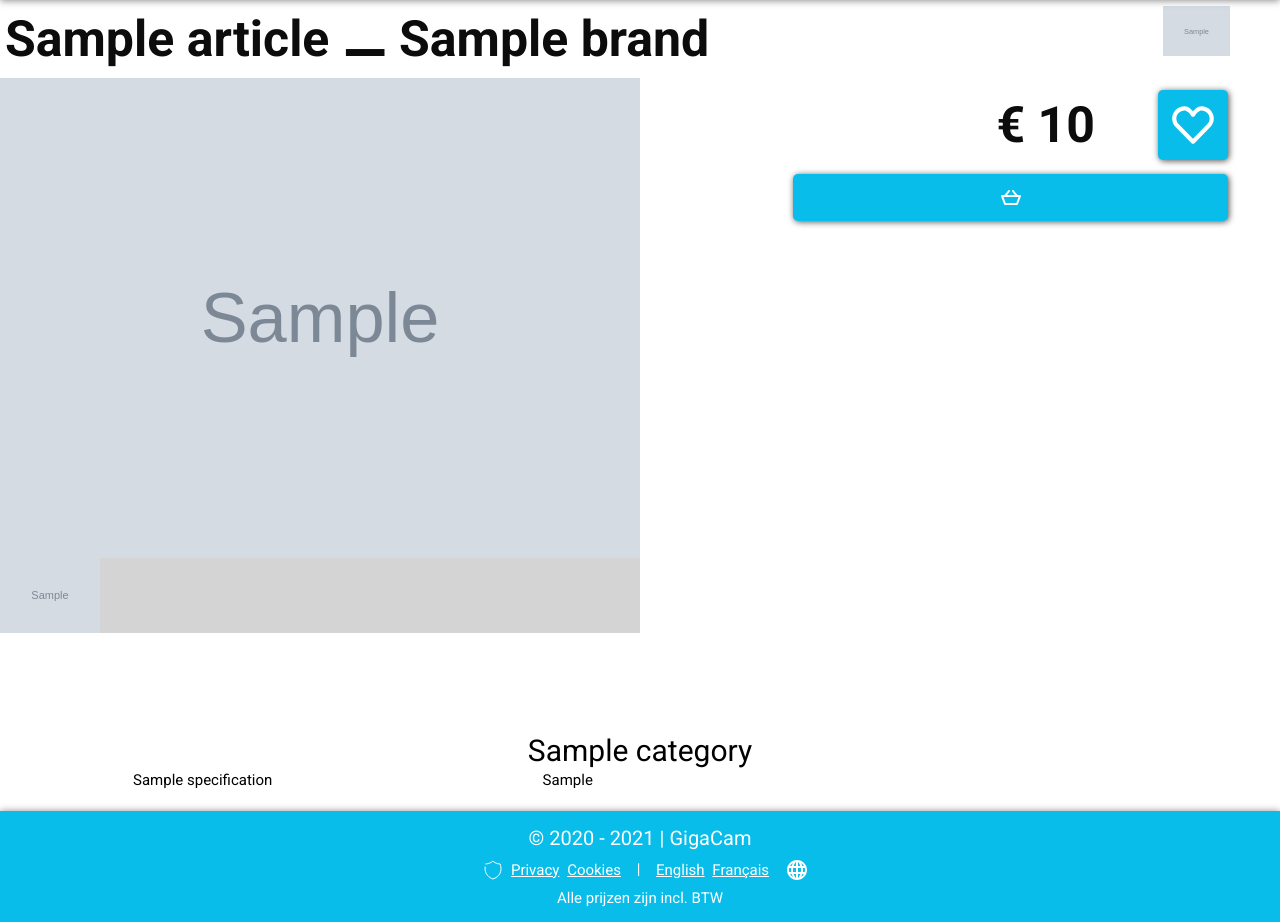
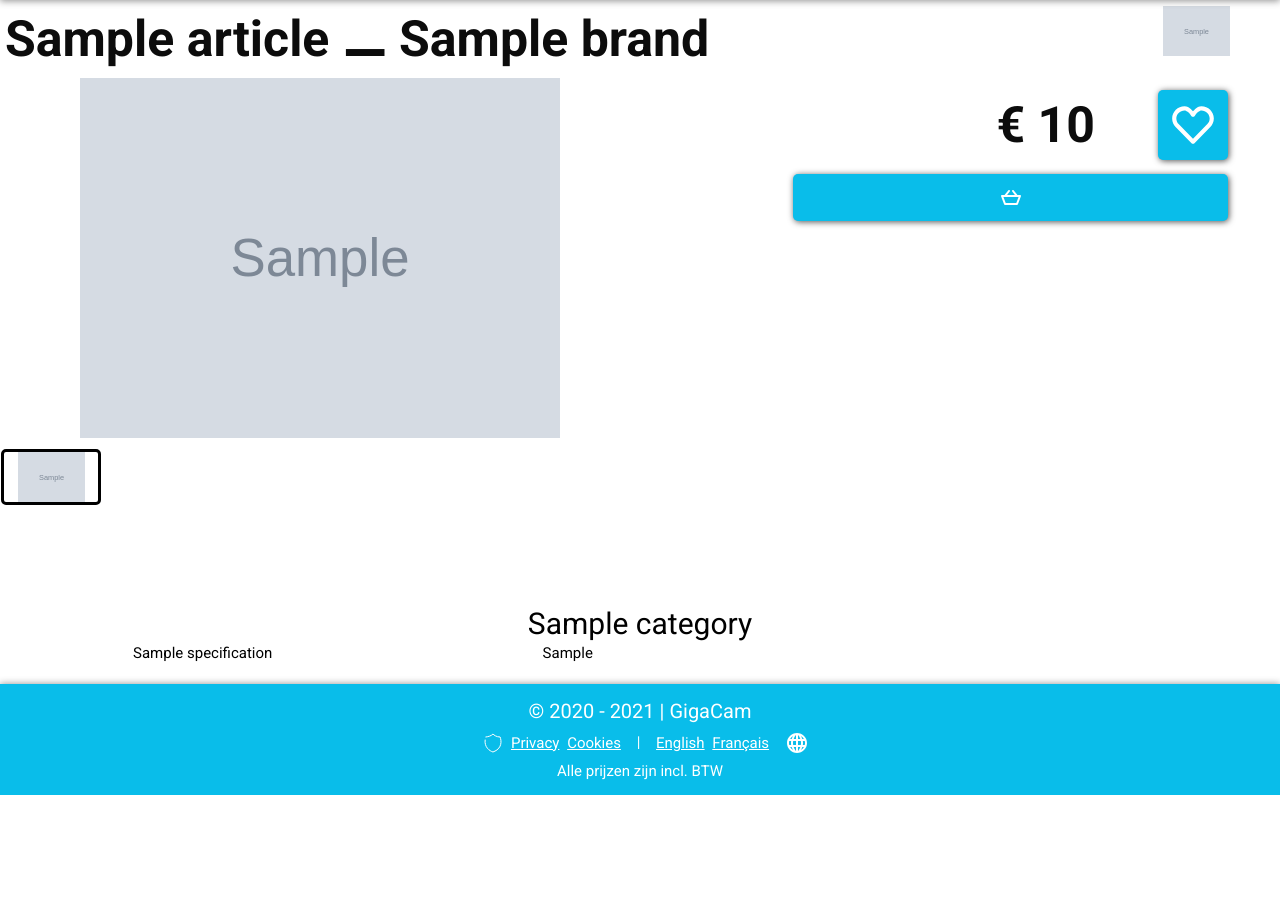
Before and after one commit to LanderVanlaer/webshop-gip-6INF, a PHP site: a page that uses src/article/index.php in a window 1280 px wide. Shown: the part 66-988 px from the top of the page. After the commit the page ends 861 px from the top, so only its background shows below. Run offline with PHP 8.4, Linux system fonts and the light colour scheme; tables that the repository leaves empty hold one stand-in row (values such as "Sample post"); grey boxes marked "Sample" are stand-in pictures; style sheets or scripts are compiled from the project's sources.

Commit message:
Fix thumbnail Images

```diff
--- a/src/article/index.php
+++ b/src/article/index.php
@@ -93,24 +93,18 @@
         </div>
         <div class="product-top">
             <div class="images">
-                <ul class="big-images">
-                    <?php
-                        foreach ($product["img"] as $i => $src) {
-                            if ($i == 0)
-                                echo "<li> <img class='active' src=\"$src\" alt=\"{$product["name"]} $i\"> </li>";
-                            else
-                                echo "<li> <img src=\"$src\" alt=\"{$product["name"]} $i\"> </li>";
-                        }
-                    ?>
-                </ul>
+                <div id="big-image" style='background-image: url("<?= $product['img'][0] ?>")'></div>
                 <div class="images-thumbnails">
                     <ul>
                         <?php
                             foreach ($product["img"] as $i => $src) {
-                                if ($i == 0)
-                                    echo "<li class='active'> <img src=\"$src\" alt=\"{$product["name"]} $i\"> </li>";
-                                else
-                                    echo "<li> <img src=\"$src\" alt=\"{$product["name"]} $i\"> </li>";
+                                if ($i == 0) {
+                                    /** @noinspection CssUnknownTarget */
+                                    echo "<li  class='active' style='background-image: url(\"$src\")'></li>";
+                                } else {
+                                    /** @noinspection CssUnknownTarget */
+                                    echo "<li style='background-image: url(\"$src\")'></li>";
+                                }
                             }
                         ?>
                     </ul>
--- a/src/css/article.scss
+++ b/src/css/article.scss
@@ -36,43 +36,40 @@
         }
 
         .images {
-            background: #00000020;
 
-            ul.big-images {
-                li {
-                    list-style: none;
-
-                    img {
-                        width: 100%;
-                        display: none;
-
-                        &.active {
-                            display: block;
-                        }
-                    }
-                }
+            #big-image {
+                display: block;
+                width: 100%;
+                aspect-ratio: 16 / 9;
+                background-position: center;
+                background-size: contain;
+                background-repeat: no-repeat;
             }
 
             .images-thumbnails {
                 ul {
+                    margin-top: 1rem;
                     width: 100%;
-                    background-color: rgba(0, 0, 0, 0.05);
                     list-style: none;
 
                     li {
+                        margin: 1px;
                         display: inline-block;
+                        border: 1px solid #b1b1b1;
                         border-radius: 5px;
+                        width: 100px;
+                        aspect-ratio: 16 / 9;
+
+                        background-position: center;
+                        background-size: contain;
+                        background-repeat: no-repeat;
 
                         &:hover {
-                            background-color: rgba(0, 0, 0, 0.08);
+                            border: 2px solid #525252;
                         }
 
                         &.active {
-                            background-color: rgba(0, 0, 0, 0.25);
-                        }
-
-                        img {
-                            width: 100px;
+                            border: 3px solid black;
                         }
                     }
                 }
```
Also changed, not shown: src/js/article/imagesThumbnails.ts (+2 -13 lines).
